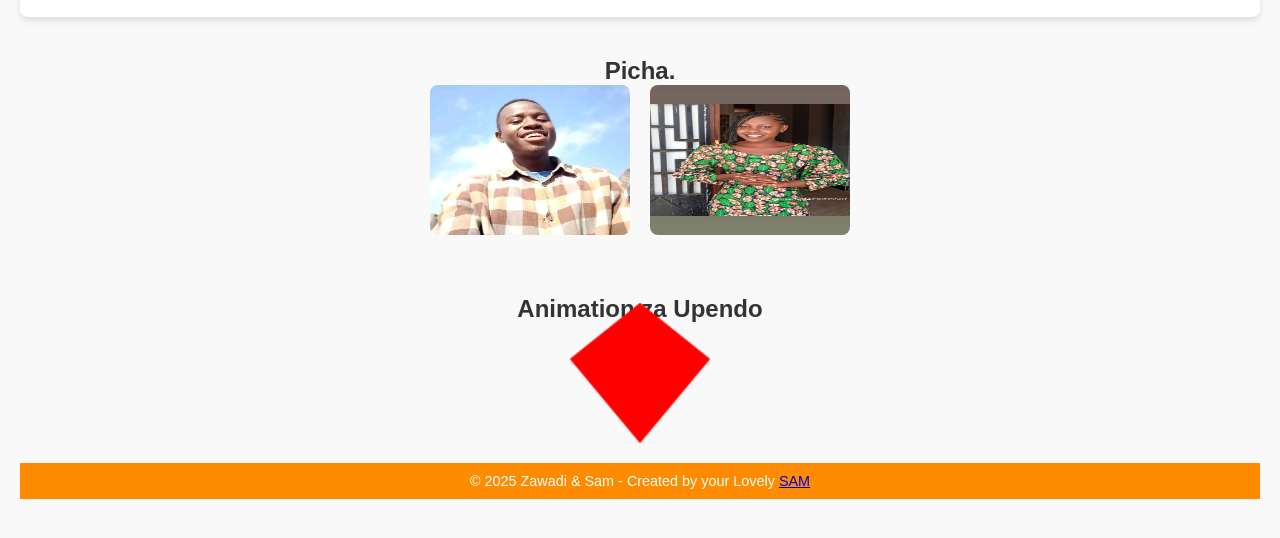
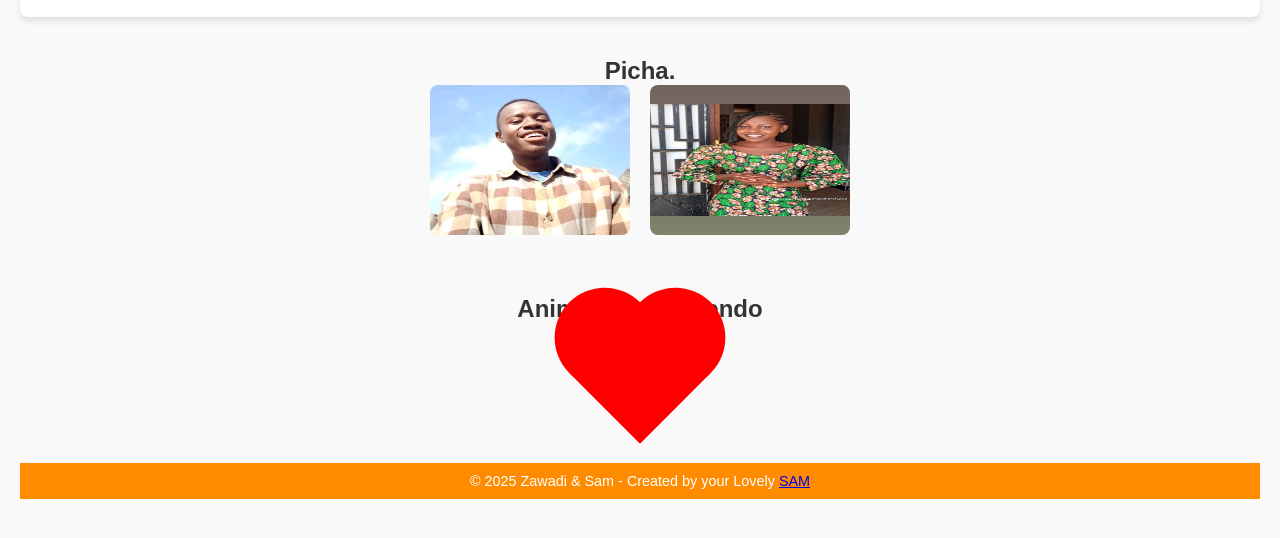
Before and after one commit to SamSpeedX/zawadi, a plain HTML site: page index.html in a window 1280 px wide. Shown: the part 246-784 px from the top of the page. Drawn offline with Linux system fonts and the light colour scheme.

Commit message:
Update styles.css

```diff
--- a/assets/styles.css
+++ b/assets/styles.css
@@ -80,6 +80,34 @@ header h1 {
     width: 100px;
     height: 100px;
     background-color: red;
+    position: relative;
+    transform: rotate(-45deg);
+}
+
+.heart::before,
+.heart::after {
+    content: "";
+    width: 100px;
+    height: 100px;
+    background-color: red;
+    border-radius: 50%;
+    position: absolute;
+}
+
+.heart::before {
+    top: -50px;
+    left: 0;
+}
+
+.heart::after {
+    left: 50px;
+    top: 0;
+}
+
+/* .heart {
+    width: 100px;
+    height: 100px;
+    background-color: red;
     clip-path: polygon(50% 0%, 0% 40%, 50% 100%, 100% 40%);
     position: absolute;
     top: 0;
@@ -91,7 +119,7 @@ header h1 {
     0% { transform: scale(1); }
     50% { transform: scale(1.2); }
     100% { transform: scale(1); }
-}
+} */
 
 @keyframes heart-animation {
     0% { transform: scale(1); }
```
